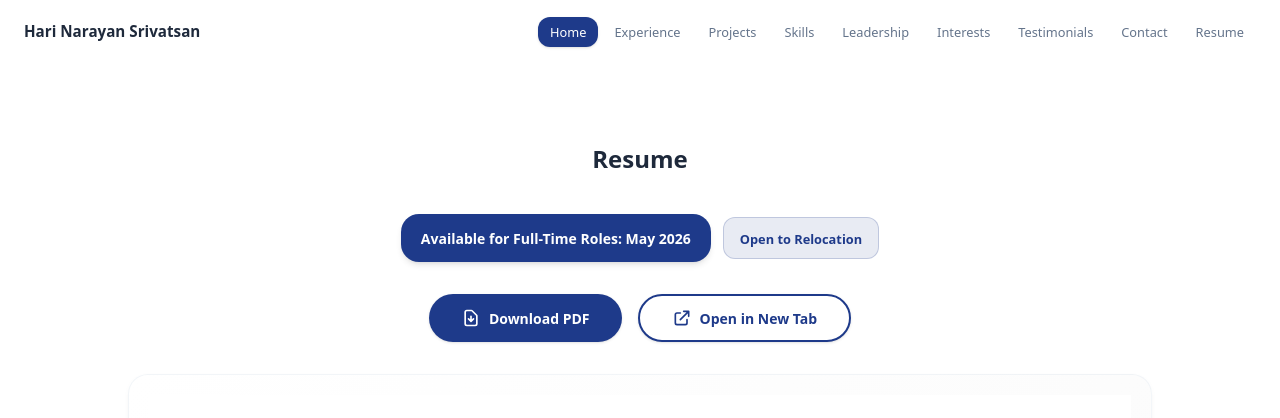
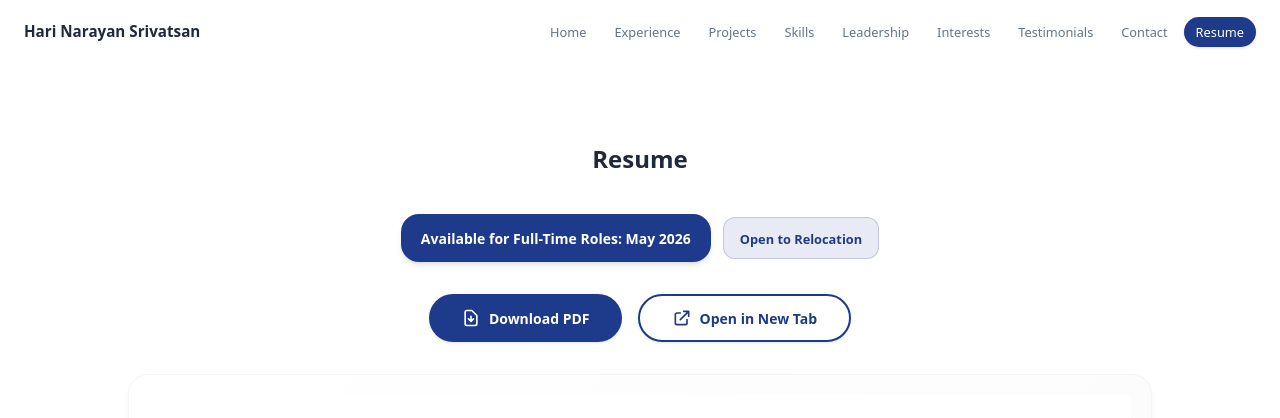
Before and after one commit to harinarayansrivatsan/portfolio, a Next.js app: page /resume in a window 1280 px wide. Shown: the top 418 px of the page. Built offline with nearby package versions, Linux system fonts and the light colour scheme.

Commit message:
refactor: enhance header navigation with dropdown menu
- Replace expanded mobile menu with floating dropdown
- Add active state indicators for external navigation items
- Improve scroll detection with adjusted intersection observer margins
- Update navigation buttons with rounded-full styling

```diff
--- a/components/header.tsx
+++ b/components/header.tsx
@@ -44,7 +44,7 @@ export function Header() {
 
     const observerOptions = {
       root: null,
-      rootMargin: "-20% 0px -70% 0px",
+      rootMargin: "-50% 0px -30% 0px",
       threshold: 0,
     }
 
@@ -111,13 +111,13 @@ export function Header() {
           {/* Desktop Navigation */}
           <nav className={cn("hidden md:flex items-center", SPACING.gap.xs)}>
             {NAV_ITEMS.map((item) => {
-              const isActive = activeSection === item.id
+              const isActive = isHomePage && activeSection === item.id
               return (
                 <button
                   key={item.id}
                   onClick={() => handleNavClick(item.id)}
                   className={cn(
-                    "px-3 py-1.5 rounded-lg transition-all duration-200",
+                    "px-3 py-1.5 rounded-full transition-all duration-200",
                     TEXT.nav.link,
                     isActive
                       ? "bg-primary text-white shadow-sm"
@@ -128,19 +128,24 @@ export function Header() {
                 </button>
               )
             })}
-            {EXTERNAL_NAV_ITEMS.map((item) => (
+            {EXTERNAL_NAV_ITEMS.map((item) => {
+              const isActive = pathname === item.href
+              return (
                 <a
                   key={item.href}
                   href={item.href}
                   className={cn(
-                  "px-3 py-1.5 rounded-lg transition-all duration-200",
+                    "px-3 py-1.5 rounded-full transition-all duration-200",
                     TEXT.nav.link,
-                  "text-muted-foreground hover:text-primary hover:bg-muted/50"
+                    isActive
+                      ? "bg-primary text-white shadow-sm"
+                      : "text-muted-foreground hover:text-primary hover:bg-muted/50"
                   )}
                 >
                   {item.label}
                 </a>
-            ))}
+              )
+            })}
           </nav>
 
           {/* Mobile Menu Button */}
@@ -162,46 +167,48 @@ export function Header() {
         </div>
 
         {/* Mobile Menu */}
-        <div
-          className={cn(
-            "md:hidden overflow-hidden transition-all duration-300",
-            isMobileMenuOpen ? "max-h-[500px] pb-4" : "max-h-0"
-          )}
-        >
-          <nav className={cn("flex flex-col pt-2", SPACING.gap.xs)}>
+        {isMobileMenuOpen && (
+          <div className="md:hidden absolute top-full right-4 mt-2 bg-white rounded-lg shadow-xl border border-border/30 overflow-hidden z-50 animate-in fade-in slide-in-from-top-2 duration-200 min-w-[200px]">
+            <nav className={cn("flex flex-col p-2", SPACING.gap.xs)}>
               {NAV_ITEMS.map((item) => {
-              const isActive = activeSection === item.id
+                const isActive = isHomePage && activeSection === item.id
                 return (
                   <button
                     key={item.id}
                     onClick={() => handleNavClick(item.id)}
                     className={cn(
-                    "px-3 py-2 rounded-lg transition-all duration-200 text-left",
+                      "px-4 py-2 rounded-full transition-all duration-200 text-right whitespace-nowrap",
                       TEXT.nav.link,
                       isActive
                         ? "bg-primary text-white"
-                      : "text-muted-foreground hover:text-primary hover:bg-muted/50"
+                        : "text-muted-foreground hover:text-white hover:bg-primary"
                     )}
                   >
                     {item.label}
                   </button>
                 )
               })}
-            {EXTERNAL_NAV_ITEMS.map((item) => (
+              {EXTERNAL_NAV_ITEMS.map((item) => {
+                const isActive = pathname === item.href
+                return (
                   <a
                     key={item.href}
                     href={item.href}
                     className={cn(
-                  "px-3 py-2 rounded-lg transition-all duration-200 text-left",
+                      "px-4 py-2 rounded-full transition-all duration-200 text-right whitespace-nowrap",
                       TEXT.nav.link,
-                  "text-muted-foreground hover:text-primary hover:bg-muted/50"
+                      isActive
+                        ? "bg-primary text-white"
+                        : "text-muted-foreground hover:text-white hover:bg-primary"
                     )}
                   >
                     {item.label}
                   </a>
-            ))}
+                )
+              })}
             </nav>
           </div>
+        )}
       </div>
     </header>
   )
```
Lines whose indentation alone changed are shown as unchanged.
